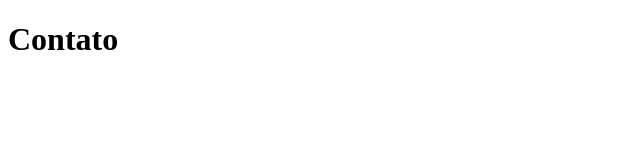
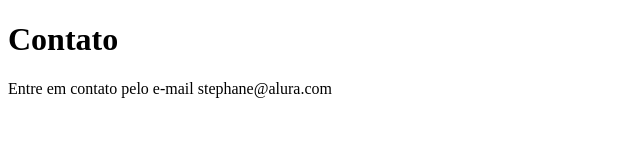
Before and after one commit to StephaneGama/sistemas-de-cadastro, a plain HTML site: page contato.html in a window 1280 px wide. Shown: the whole page, without its empty margins (0-640 px from the left). Drawn offline with Linux system fonts and the light colour scheme.

Commit message:
adicionando o email de contato

```diff
--- a/contato.html
+++ b/contato.html
@@ -8,6 +8,6 @@
 </head>
 <body>
     <h1>Contato</h1>
-
+    <p>Entre em contato pelo e-mail stephane@alura.com</p>
 </body>
 </html>
```
